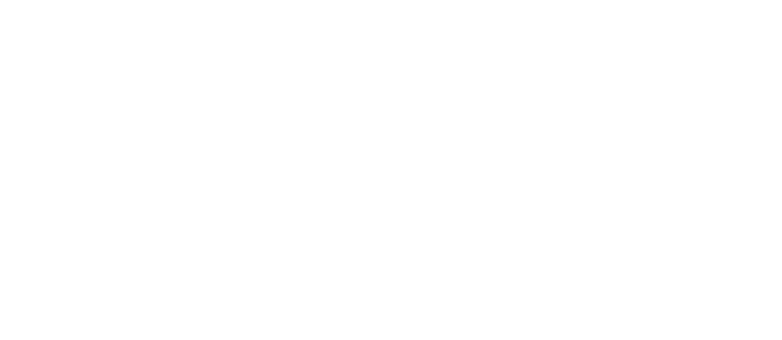
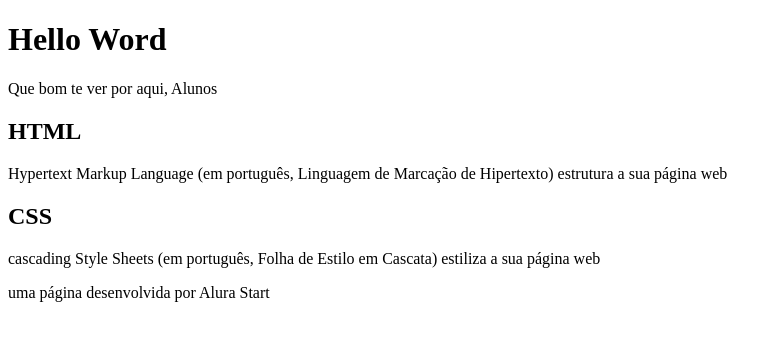
Before and after one commit to Patmanhani/HelloWord, a plain HTML site: page index.html in a window 1280 px wide. Shown: the whole page, without its empty margins (0-782 px from the left). Drawn offline with Linux system fonts and the light colour scheme.

Commit message:
Add files via upload

```diff
--- a/index.html
+++ b/index.html
@@ -3,9 +3,28 @@
 <head>
     <meta charset="UTF-8">
     <meta name="viewport" content="width=device-width, initial-scale=1.0">
-    <title>Hello Word>/title>
+    <title>Hello Word</title>
 </head>
 <body>
+    <header>
+        <h1> Hello Word</h1>
+        <p>Que bom te ver por aqui, Alunos</p>
 
+    </header>
+
+    <section>
+        <h2> HTML</h2>
+        <p>Hypertext Markup Language (em português, Linguagem de Marcação de Hipertexto) estrutura a sua página web</p>
+
+    <h2>CSS</h2>
+    <P>cascading Style Sheets (em português, Folha de Estilo em Cascata) estiliza a sua página web</P>
+
+
+
+        <footer>
+            <p>uma página desenvolvida por Alura Start</p>
+
+        </footer>
+    </section>
 </body>
 </html>
```
